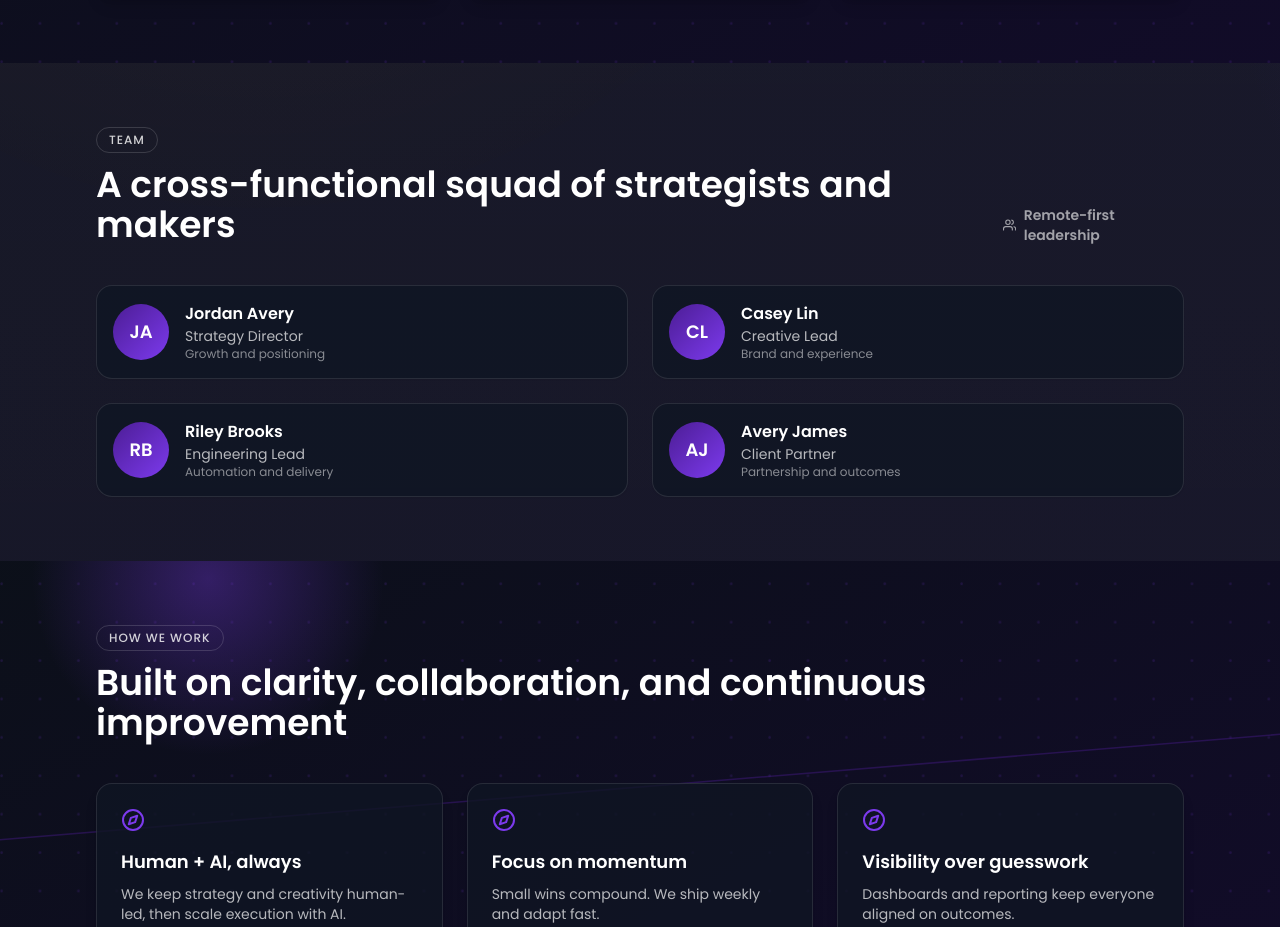
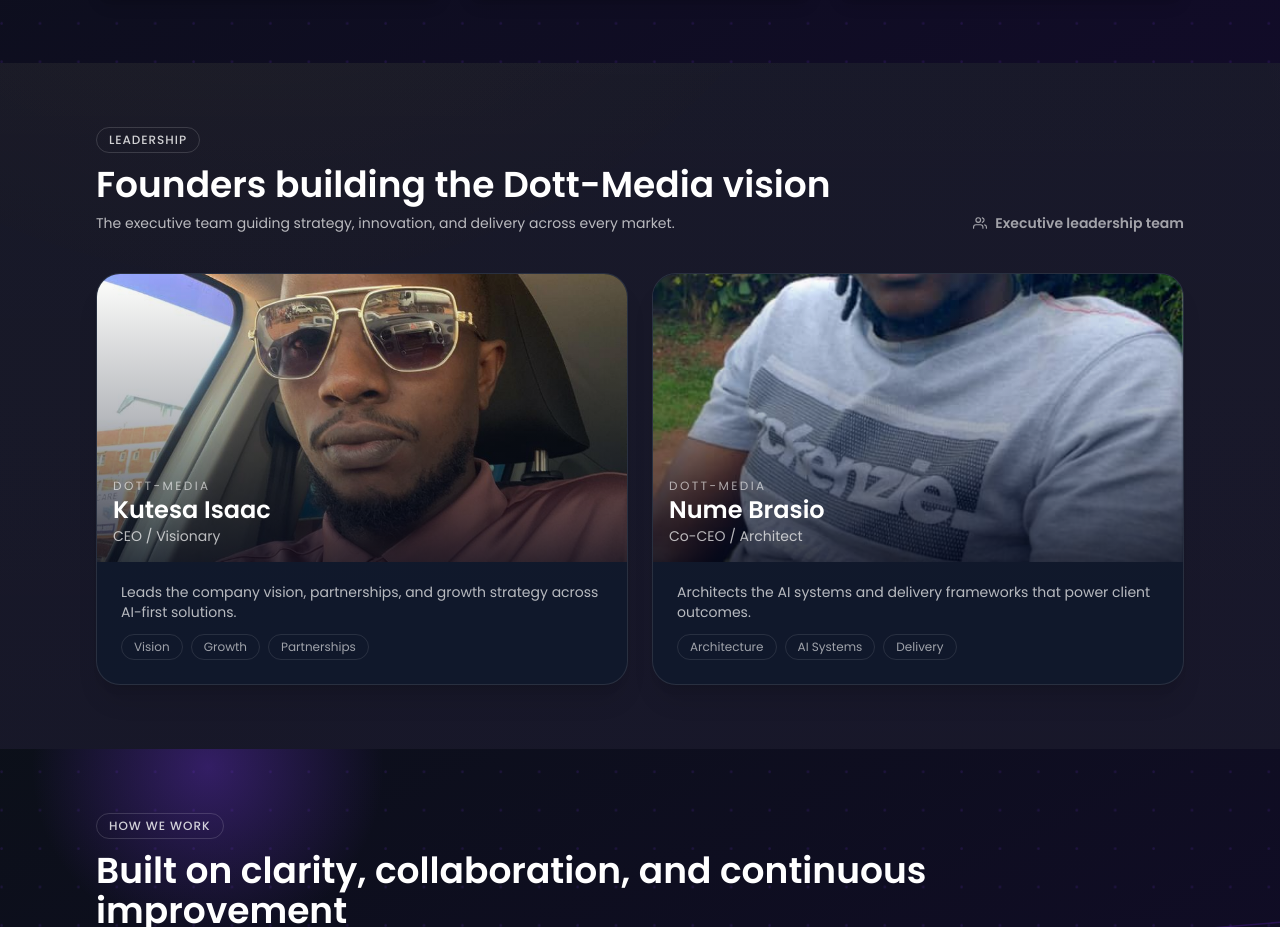
Before and after one commit to Dott-Media-Git/DottMediaWeb, a React (Vite) app: page /about in a window 1280 px wide. Shown: the part 1002-1929 px from the top of the page. Built offline with nearby package versions, Linux system fonts and the light colour scheme.

Commit message:
Add leadership photos to About page

```diff
--- a/src/pages/About.jsx
+++ b/src/pages/About.jsx
@@ -3,7 +3,7 @@ import { Link } from "react-router-dom";
 import { FiArrowRight, FiCompass, FiUsers } from "react-icons/fi";
 import Seo from "../components/Seo";
 import seoData from "../data/seoData";
-import { stats, team, values } from "../data/siteData";
+import { stats, values } from "../data/siteData";
 import { badgeStyle, cardMotion, surfaceClass } from "../utils/ui";
 
 const principles = [
@@ -37,6 +37,23 @@ const milestones = [
   {
     year: "2025",
     detail: "Launched AI-driven performance command centers for clients.",
+  },
+];
+
+const leaders = [
+  {
+    name: "Kutesa Isaac",
+    role: "CEO / Visionary",
+    image: "/team/kutesa-isaac.jpg",
+    bio: "Leads the company vision, partnerships, and growth strategy across AI-first solutions.",
+    focus: ["Vision", "Growth", "Partnerships"],
+  },
+  {
+    name: "Nume Brasio",
+    role: "Co-CEO / Architect",
+    image: "/team/nume-brasio.jpg",
+    bio: "Architects the AI systems and delivery frameworks that power client outcomes.",
+    focus: ["Architecture", "AI Systems", "Delivery"],
   },
 ];
 
@@ -118,33 +135,53 @@ const About = () => {
       <section className="mx-auto max-w-6xl px-5 py-16 md:px-8">
         <div className="mb-10 flex flex-col gap-4 md:flex-row md:items-end md:justify-between">
           <div>
-            <span className={badgeStyle}>Team</span>
+            <span className={badgeStyle}>Leadership</span>
             <h2 className="mt-3 text-3xl font-semibold text-slate-900 dark:text-white md:text-4xl">
-              A cross-functional squad of strategists and makers
+              Founders building the Dott-Media vision
             </h2>
+            <p className="mt-2 max-w-2xl text-sm text-slate-700 dark:text-white/70">
+              The executive team guiding strategy, innovation, and delivery across every market.
+            </p>
           </div>
           <div className="flex items-center gap-2 text-sm font-semibold text-slate-600 dark:text-white/60">
-            <FiUsers /> Remote-first leadership
+            <FiUsers /> Executive leadership team
           </div>
         </div>
 
         <div className="grid gap-6 md:grid-cols-2">
-          {team.map((member) => (
+          {leaders.map((leader) => (
             <motion.div
-              key={member.name}
+              key={leader.name}
               {...cardMotion}
-              className="flex items-center gap-4 rounded-2xl border border-slate-200/80 bg-white px-4 py-4 shadow-sm dark:border-white/10 dark:bg-[#0f1624]/80"
+              className="group relative overflow-hidden rounded-3xl border border-slate-200/80 bg-white shadow-xl transition hover:-translate-y-1 hover:shadow-2xl dark:border-white/10 dark:bg-[#101a2c]/80"
             >
-              <div className="flex h-14 w-14 items-center justify-center rounded-full bg-gradient-to-br from-brand-navy to-brand-amber text-lg font-semibold text-white">
-                {member.name
-                  .split(" ")
-                  .map((part) => part[0])
-                  .join("")}
+              <div className="relative h-72 w-full overflow-hidden">
+                <img
+                  src={leader.image}
+                  alt={`${leader.name}, ${leader.role}`}
+                  loading="lazy"
+                  decoding="async"
+                  className="h-full w-full object-cover transition duration-500 group-hover:scale-[1.03]"
+                />
+                <div className="absolute inset-0 bg-gradient-to-t from-slate-950/80 via-slate-900/30 to-transparent" />
+                <div className="absolute bottom-4 left-4 right-4 text-white">
+                  <p className="text-xs uppercase tracking-[0.2em] text-white/60">Dott-Media</p>
+                  <h3 className="text-2xl font-semibold">{leader.name}</h3>
+                  <p className="text-sm text-white/70">{leader.role}</p>
+                </div>
               </div>
-              <div>
-                <p className="font-semibold text-slate-900 dark:text-white">{member.name}</p>
-                <p className="text-sm text-slate-700 dark:text-white/70">{member.role}</p>
-                <p className="text-xs text-slate-500 dark:text-white/50">{member.focus}</p>
+              <div className="space-y-3 px-6 pb-6 pt-5">
+                <p className="text-sm text-slate-700 dark:text-white/70">{leader.bio}</p>
+                <div className="flex flex-wrap gap-2 text-xs text-slate-600 dark:text-white/60">
+                  {leader.focus.map((item) => (
+                    <span
+                      key={item}
+                      className="rounded-full border border-slate-200/80 px-3 py-1 dark:border-white/10"
+                    >
+                      {item}
+                    </span>
+                  ))}
+                </div>
               </div>
             </motion.div>
           ))}
```
Also changed, not shown: public/team/kutesa-isaac.jpg (added), public/team/nume-brasio.jpg (added).
